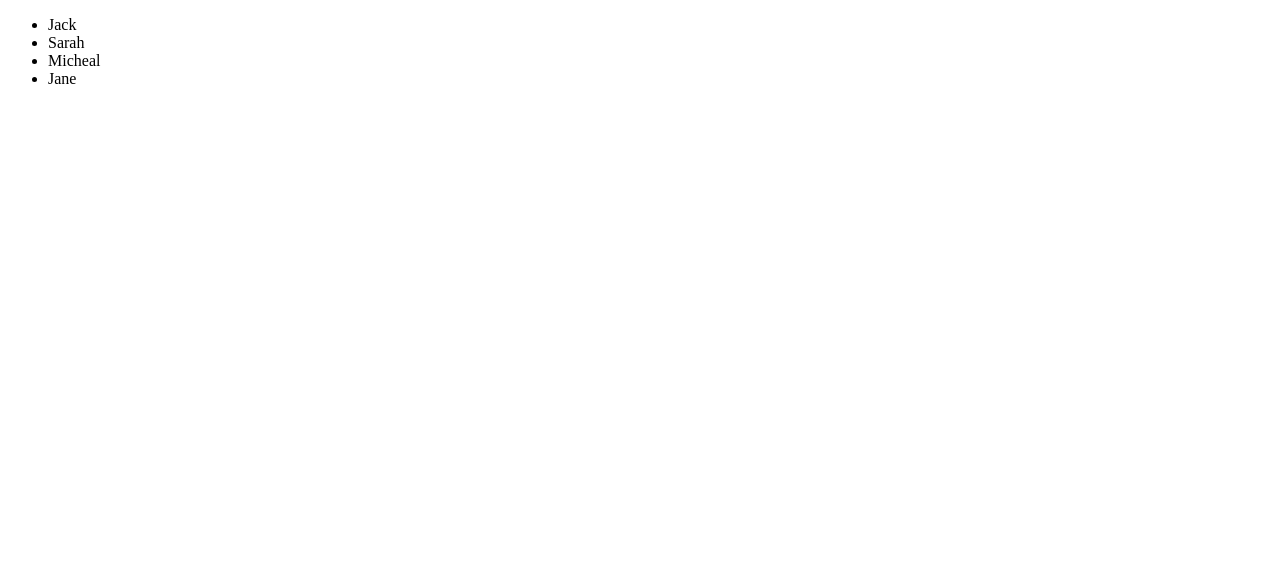
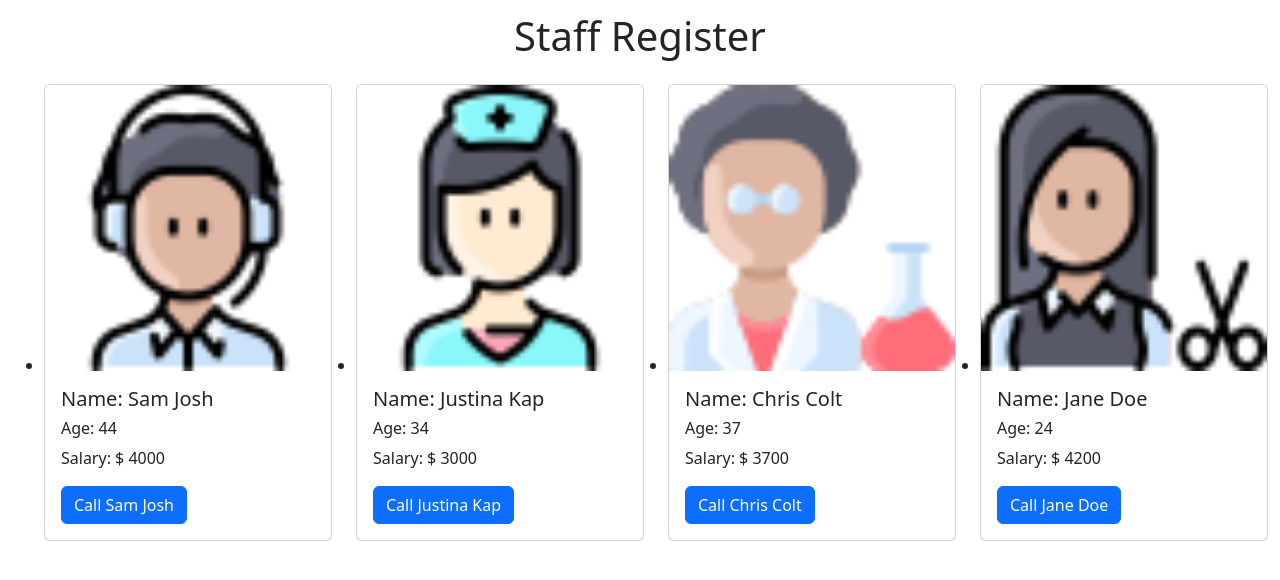
Before and after one commit to ceejaycodes/Javascript-lecture-IJAN-Africa, a plain HTML site: page nested_loops/nested.html in a window 1280 px wide. Drawn offline with nearby package versions, Linux system fonts and the light colour scheme.

Commit message:
6/12/2023

```diff
--- a/nested_loops/nested.html
+++ b/nested_loops/nested.html
@@ -5,8 +5,12 @@
     <meta name="viewport" content="width=device-width, initial-scale=1.0">
     <title>Nested</title>
     <script src="nested.js"></script>
+    <link href="nested.module.css" rel="stylesheet">
+    <link href="https://cdn.jsdelivr.net/npm/bootstrap@5.3.2/dist/css/bootstrap.min.css" rel="stylesheet" integrity="sha384-T3c6CoIi6uLrA9TneNEoa7RxnatzjcDSCmG1MXxSR1GAsXEV/Dwwykc2MPK8M2HN" crossorigin="anonymous">
+    <link href="https://cdn.jsdelivr.net/npm/bootstrap@5.3.2/dist/css/bootstrap.min.css" rel="stylesheet" integrity="sha384-T3c6CoIi6uLrA9TneNEoa7RxnatzjcDSCmG1MXxSR1GAsXEV/Dwwykc2MPK8M2HN" crossorigin="anonymous">
 </head>
 <body>
+    <h1 id="head">Staff Register</h1>
 
     <ul></ul>
 
--- a/nested_loops/nested.js
+++ b/nested_loops/nested.js
@@ -1,12 +1,54 @@
-let students = ['Jack', 'Sarah', 'Micheal', 'Jane']
+const staffsDetails = [
+    {
+    name: "Sam Josh",
+     age: 44,
+     salary: 4000,
+     currency: "USD",
+     image: "/assets/man1.png"
+    },
+
+    {
+
+    name: "Justina Kap",
+     age: 34,
+     salary: 3000,
+     currency: "USD" ,
+     image: "/assets/woman1.png"
+    },
+
+    {
+    name: "Chris Colt",
+     age: 37,
+     salary: 3700,
+     currency: "USD" ,
+     image: "/assets/man2.png"
+    },
+
+    {
+    name: "Jane Doe",
+     age: 24,
+     salary: 4200,
+     currency: "USD" ,
+     image: "/assets/woman2.png"
+    }
+
+  ];
 
 document.addEventListener('DOMContentLoaded', function(){
-    header =  document.querySelector('ul')
+    let names =  document.querySelector('ul')
 
-    students.forEach(function(student) {
-        li = document.createElement('li')
-        li.innerHTML = student
-        header.append(li)
+    staffsDetails.forEach(function(currentElement) {
+         let li = document.createElement('li')
+        li.innerHTML = `<div class="card" style="width: 18rem;">
+        <img src="${currentElement.image}" class="card-img-top" alt="avatar">
+        <div class="card-body">
+          <h5 class="card-title">Name: ${currentElement.name}</h5>
+          <h6>Age: ${currentElement.age} </h6>
+          <p class="card-text">Salary: $ ${currentElement.salary}</p>
+          <a href="#" class="btn btn-primary"> Call ${currentElement.name}</a>
+        </div>
+      </div>`
+        names.append(li)
 
     })
 })
--- /dev/null
+++ b/nested_loops/nested.module.css
@@ -0,0 +1,15 @@
+ul{
+    display: flex;
+    flex-wrap: wrap;
+
+}
+
+li{
+    margin:  12px 12px;
+}
+
+#head{
+    display: flex;
+    justify-content: center;
+    margin: 12px 2px;
+}
```
Also changed, not shown: assets/man1.png (added), assets/man2.png (added), assets/woman1.png (added), assets/woman2.png (added).
